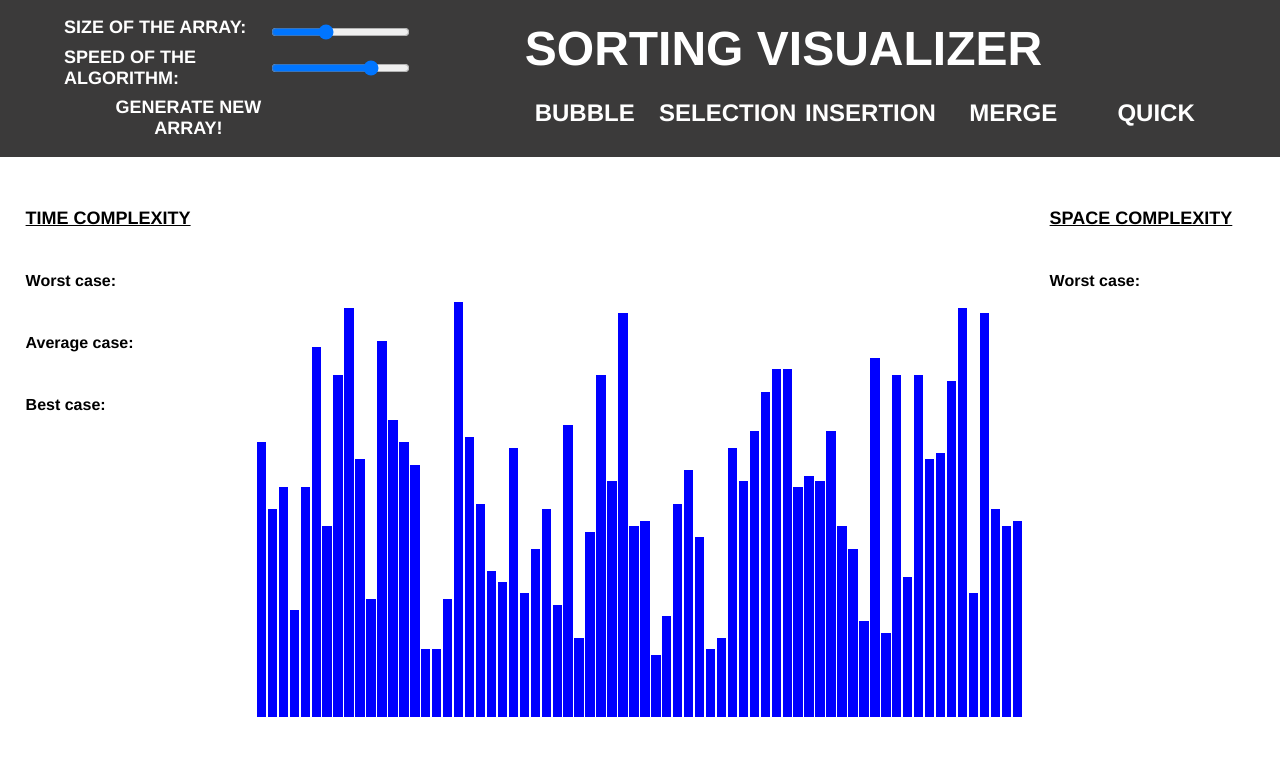
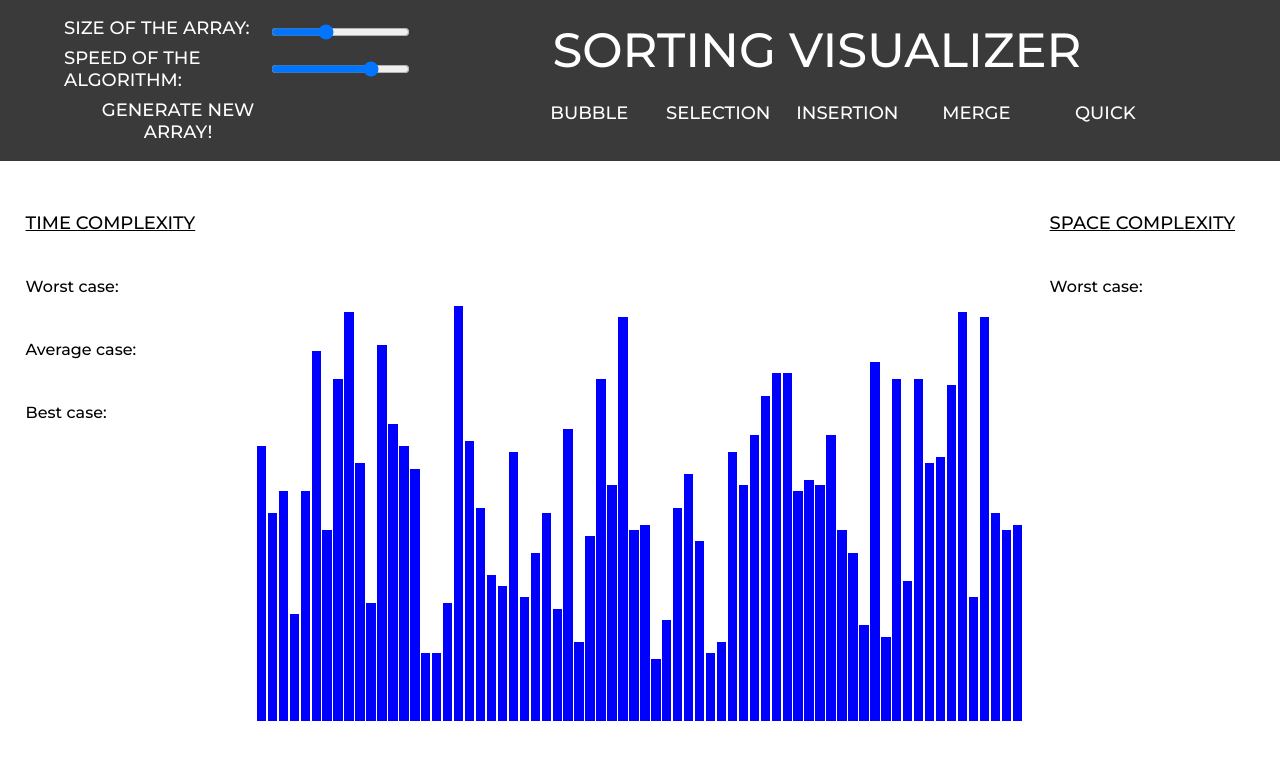
Before and after one commit to sanjanamb06/sorting-visualizer, a plain HTML site: page index.html in a window 1280 px wide. Drawn offline with Linux system fonts and the light colour scheme; a web font is replaced by a local one.

Commit message:
Changed thickness , font

```diff
--- a/index.html
+++ b/index.html
@@ -5,6 +5,9 @@
     <meta charset="UTF-8">
     <meta name="viewport" content="width=device-width, initial-scale=1.0">
     <title>Sorting Visualizer</title>
+    <link rel="preconnect" href="https://fonts.googleapis.com">
+<link rel="preconnect" href="https://fonts.gstatic.com" crossorigin>
+<link href="https://fonts.googleapis.com/css2?family=Montserrat:ital,wght@0,100..900;1,100..900&family=Parkinsans:wght@300..800&display=swap" rel="stylesheet">
 
     <link rel="stylesheet" href="style.css">
 
--- a/style.css
+++ b/style.css
@@ -1,9 +1,9 @@
 * {
   margin: 0px;
   padding: 0px;
-  font-family: 'Helvetica Neue', Helvetica, Arial, sans-serif;
+  font-family: "Montserrat", serif;
   font-size: large;
-  font-weight: bold;
+  font-weight: 500;
   text-transform: uppercase;
 }
 
@@ -24,7 +24,6 @@ nav .array-inputs {
   display: grid;
   -ms-grid-columns: 60% 40%;
       grid-template-columns: 60% 40%;
-  place-content: center;
   padding: 5% 0%;
 }
 
@@ -42,7 +41,7 @@ nav .array-inputs #a_generate {
   outline: none;
   color: white;
   padding: 4% 0% 0% 0%;
-  padding-left: 20%;
+  padding-left: 10%;
 }
 
 nav .array-inputs #a_generate:hover {
@@ -63,14 +62,15 @@ nav .header_right .nav-heading {
   display: inline-block;
   font-size: xxx-large;
   padding: 3% 0%;
+  margin-left: 4%;
 }
 
 nav .header_right .algos {
   display: -ms-grid;
   display: grid;
   -ms-grid-columns: (16.66667%);
-      grid-template-columns: repeat(5, 20.66667%);
-  place-content: center;
+      grid-template-columns: repeat(5, 18.66667%);
+  place-content: flex-start;
 }
 
 nav .header_right .algos button {
@@ -78,8 +78,8 @@ nav .header_right .algos button {
   border: none;
   color: white;
   outline: none;
-  padding: 2% ;
-  font-size: x-large;
+  padding: 2% 0%;
+  font-size: large;
 }
 
 nav .header_right .algos button:hover {
```
